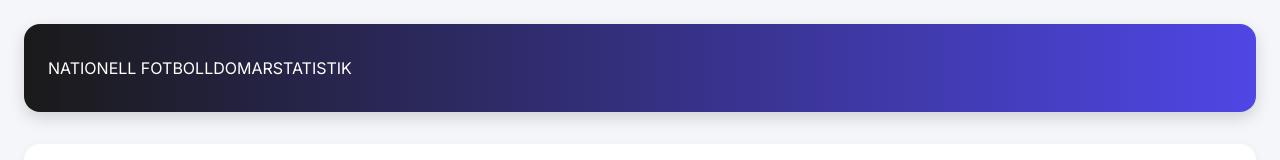
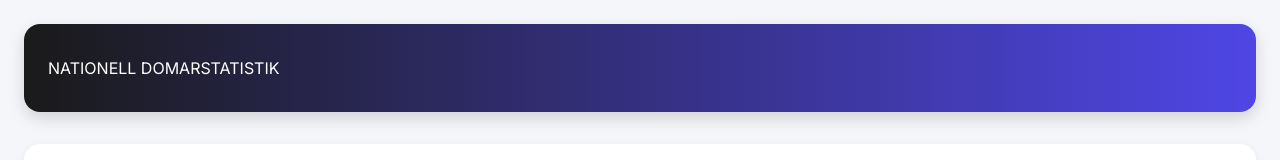
Before and after one commit to d3aniq/refstat, a plain HTML site: page fotboll/index.html in a window 1280 px wide. Shown: the top 160 px of the page. Drawn offline with nearby package versions, Linux system fonts and the light colour scheme.

Commit message:
Update header title in index.html

```diff
--- a/fotboll/index.html
+++ b/fotboll/index.html
@@ -63,7 +63,7 @@
 <!-- HEADER -->
 <div class="dq-header">
 
-  <h1>NATIONELL FOTBOLLDOMARSTATISTIK</h1>
+  <h1>NATIONELL DOMARSTATISTIK</h1>
 </div>
 
 <!-- LOADING BAR -->
```
